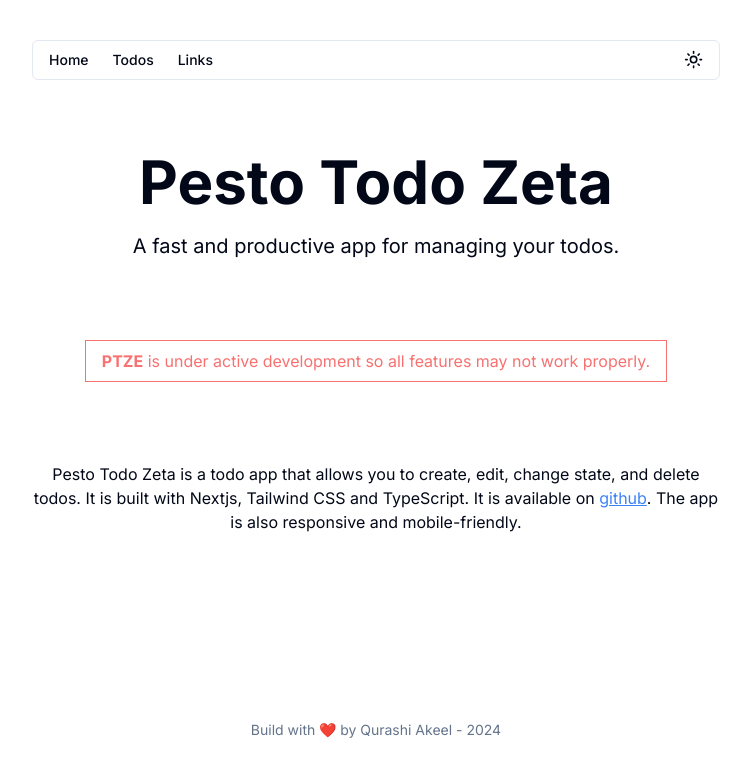
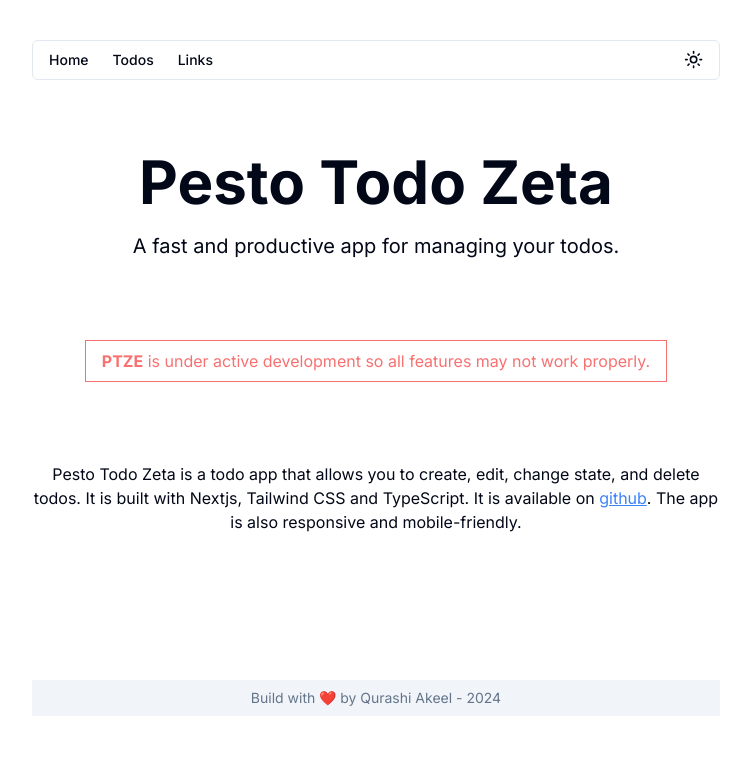
Before and after one commit to qurashi-akeel/pesto-todo-zeta, a Next.js app: page / in a window 1280 px wide. Shown: the top 776 px of the page, without its empty margins (264-1015 px from the left). Built offline with nearby package versions, Linux system fonts and the light colour scheme.

Commit message:
Improve Footer

```diff
--- a/src/app/layout.tsx
+++ b/src/app/layout.tsx
@@ -34,7 +34,7 @@ export default function RootLayout({
           <ThemeProvider attribute="class" defaultTheme="system" enableSystem>
             <NavMenubar />
             {children}
-            <footer className="text-muted-foreground text-sm text-center">
+            <footer className="text-muted-foreground text-sm text-center bg-muted py-2">
               Build with ❤️ by Qurashi Akeel - {new Date().getFullYear()}
             </footer>
           </ThemeProvider>
--- a/src/app/page.tsx
+++ b/src/app/page.tsx
@@ -1,6 +1,6 @@
 export default function Home() {
   return (
-    <main className="flex flex-col items-center justify-between min-h-[80vh] py-4">
+    <main className="flex flex-col items-center justify-between min-h-[75vh] py-4">
       <div className="text-center">
         <h1 className="text-3xl md:text-6xl font-bold mt-14 mb-5">
           Pesto Todo Zeta
```
